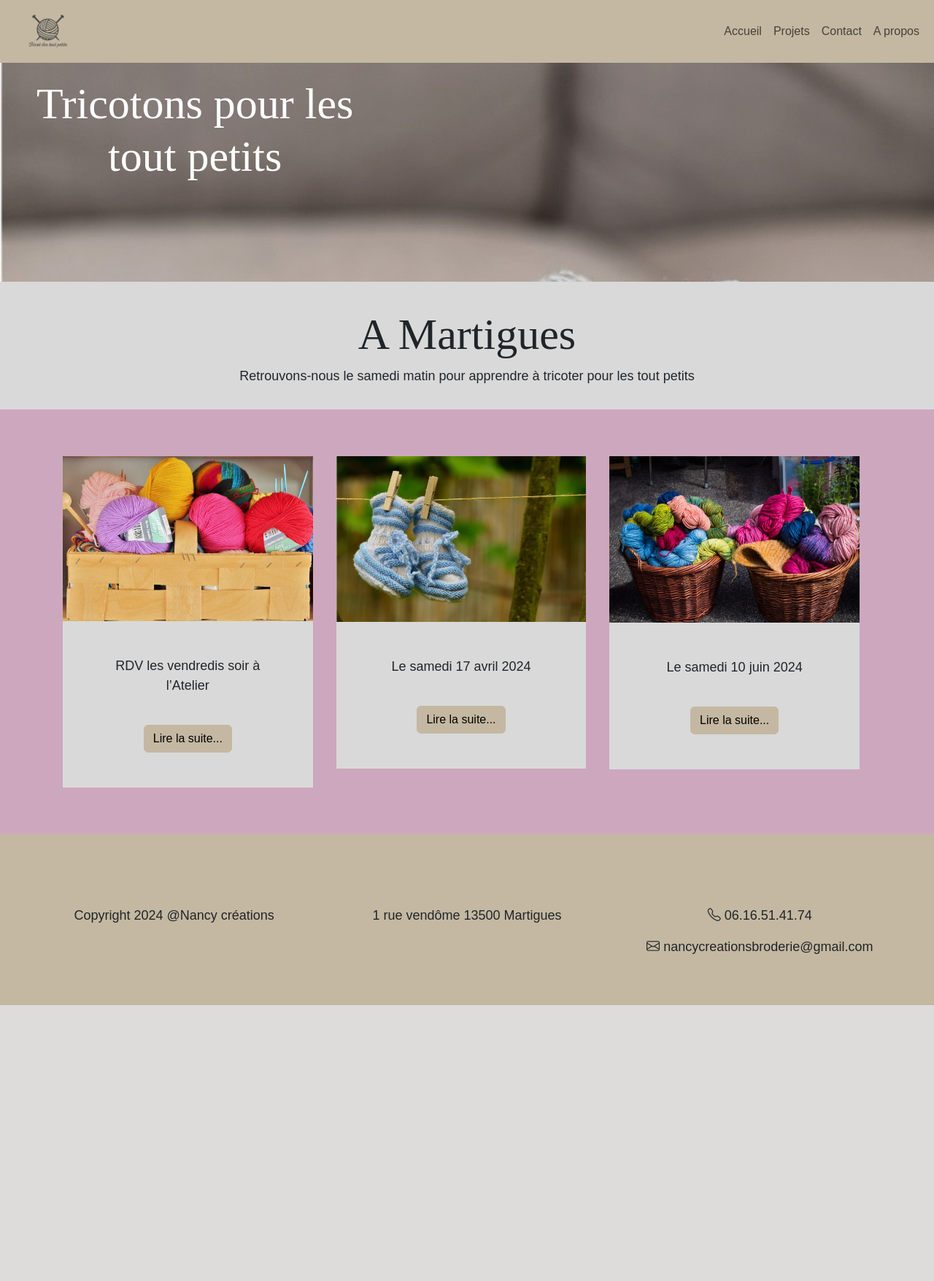
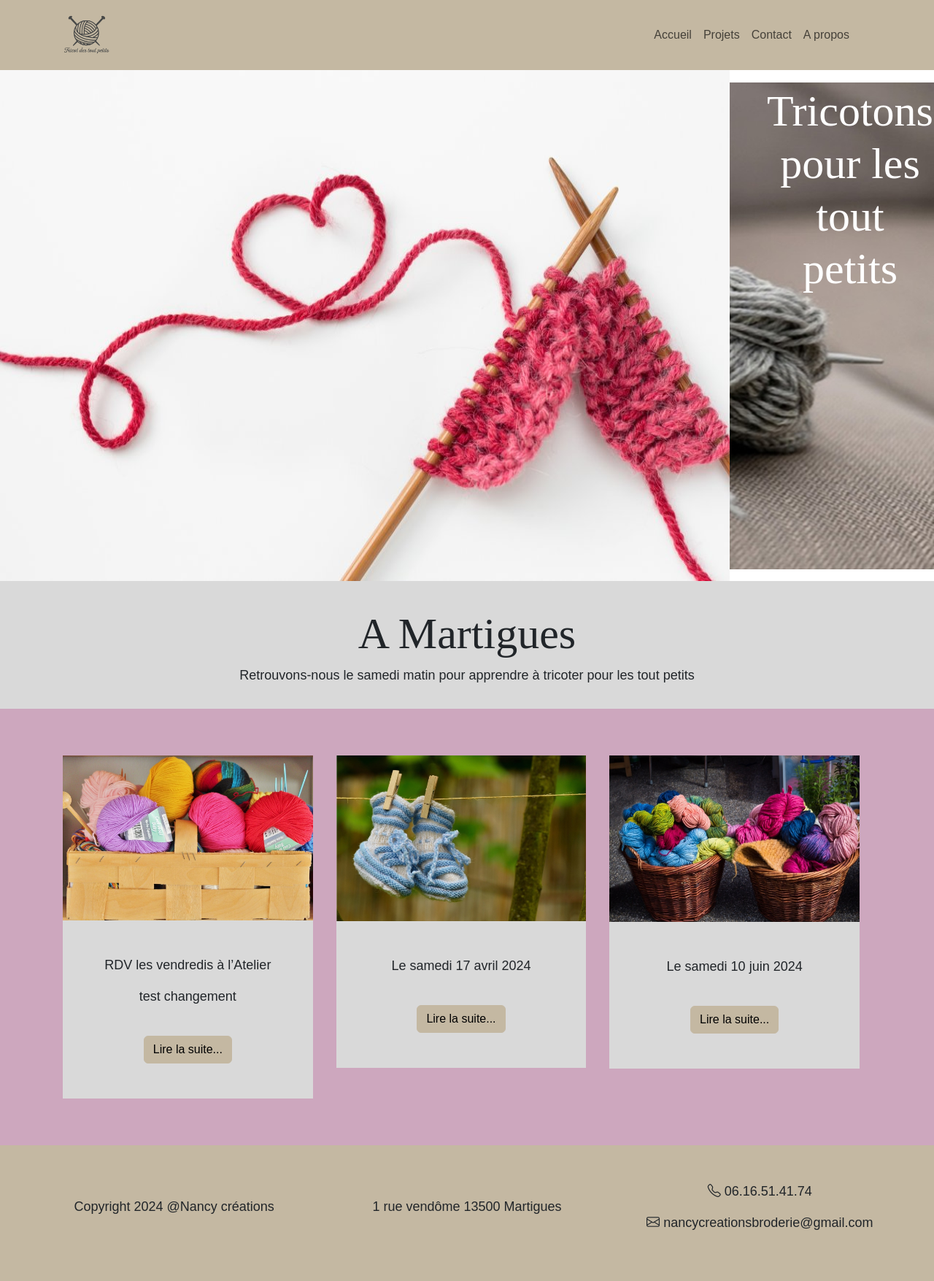
Before and after one commit to nancyh13500/Association-Tricot-des-tout-petits, a PHP site: page / in a window 1280 px wide. Shown: the whole page at 73% size. Before the commit the page ends 1377 px from the top, so only its background shows below. Run offline with PHP 8.4, Linux system fonts and the light colour scheme; some libraries are stand-ins or nearby versions; some web fonts are replaced.

Commit message:
update logo

```diff
--- a/Router/Router.js
+++ b/Router/Router.js
@@ -26,8 +26,10 @@
   const path = window.location.pathname;
   // Récupération de l'URL actuelle
   const actualRoute = getRouteByUrl(path);
-  // Récupération du contenu HTML de la route
-  const html = await fetch(actualRoute.pathHtml).then((data) => data.text());
+  // Récupération du contenu HTML de la route (sans cache pour voir les mises à jour)
+  const html = await fetch(actualRoute.pathHtml, { cache: "no-store" }).then((data) =>
+    data.text()
+  );
   // Ajout du contenu HTML à l'élément avec l'ID "main-page"
   document.getElementById("main-page").innerHTML = html;
 
--- a/Router/allRoutes.js
+++ b/Router/allRoutes.js
@@ -11,4 +11,4 @@
 ];
 
 //Le titre s'affiche comme ceci : Route.titre - websitename
-export const websiteName = "Tricot pour les tout petits";
+export const websiteName = "Tricot des tout petits";
--- a/index.html
+++ b/index.html
@@ -17,14 +17,14 @@
 
     <header>
           <nav class="navbar navbar-expand-lg bg-primary">
-              <div class="container-fluid">
-               <a class="navbar-brand d-flex align-items-center" href="/">
-                 <img src="/img/logo tricot.png" alt="Tricot des tout petits" class="me-2 ms-4" style="height: 60px;">
+              <div class="container-fluid ms-5 me-5">
+               <a class="navbar-brand d-flex align-items-center justify-content-center ms-4" href="/">
+                 <img src="/img/logo tricot.png" alt="Tricot des tout petits" class="logo-navbar" style="height: 70px;">
                </a>
               <button class="navbar-toggler" type="button" data-bs-toggle="collapse" data-bs-target="#navbarSupportedContent" aria-controls="navbarSupportedContent" aria-expanded="false" aria-label="Toggle navigation">
                 <span class="navbar-toggler-icon"></span>
               </button>
-              <div class="collapse navbar-collapse" id="navbarSupportedContent">
+              <div class="collapse navbar-collapse me-5" id="navbarSupportedContent">
                 <ul class="navbar-nav ms-auto mb-2 mb-lg-0">
                   <li class="nav-item">
                     <a class="nav-link" href="/" onclick="route()">Accueil</a>
@@ -49,7 +49,7 @@
     </main>
 
     <footer class="bg-primary text-center footer">
-        <div class="row pt-5">
+        <div class="row align-items-center">
             <div class="col-12 col-lg-4">
                 <p>Copyright 2024 @Nancy créations</p>
             </div>
--- a/pages/actualites.html
+++ b/pages/actualites.html
@@ -4,6 +4,9 @@
     </div>
 </div>
 
+<div class="text-center my-4">
+    <img src="../img/logo tricot.png" alt="Tricot des tout petits" style="height: 80px;">
+</div>
 
 <div class="container text-center p-5 bg-secondary">
     <div class="col-12">
--- a/pages/home.html
+++ b/pages/home.html
@@ -1,10 +1,11 @@
 <div class="hero-scene text-center text-white">
+    <img src="../img/tricot-hero.jpg" alt="Tricot pour les tout petits" class="hero-image">
     <div class="hero-scene-content">
         <h1>Tricotons pour les<br>tout petits</h1>
     </div>
 </div>
 
-<section>
+<section class="article">
     <article class="bg-secondary text-center">
         <div class="container p-3">
             <h1>A Martigues</h1>
@@ -21,7 +22,8 @@
                     </div>
                 <div class="col bg-secondary p-5">
                     <div class="text-center">
-                        <p>RDV les vendredis soir à l’Atelier</p>
+                        <p>RDV les vendredis à l’Atelier</p>
+                        <p>test changement</p>
                             <div class="text-center pt-4">
                                 <a href="/actualites" class="btn btn-primary" onclick="route()">Lire la suite...</a>
                             </div>
--- a/pages/prochainement.html
+++ b/pages/prochainement.html
@@ -2,6 +2,10 @@
     <div class="container p-4">
         <h1>Prochainement</h1>
     </div>
+</div>
+
+<div class="text-center my-4">
+    <img src="../img/logo tricot.png" alt="Tricot des tout petits" style="height: 80px;">
 </div>
 
 <div class="container text-center p-5 bg-secondary">
--- a/pages/projets.html
+++ b/pages/projets.html
@@ -2,6 +2,10 @@
     <div class="container p-4">
         <h1>Projets</h1>
     </div>
+</div>
+
+<div class="text-center my-4">
+    <img src="../img/logo tricot.png" alt="Tricot des tout petits" style="height: 80px;">
 </div>
 
 <div class="container text-center p-5 bg-secondary">
--- a/scss/main.scss
+++ b/scss/main.scss
@@ -5,6 +5,10 @@
 html {
     position: relative;
     min-height: 100%;
+}
+
+body {
+    padding-top: 0;
 }
 
 main {
@@ -30,19 +34,25 @@
 }
 
 .hero-scene {
+    position: relative;
     display: flex;
-    background-image: url(../img/wool.jpg);
-    background-size: cover;
-    background-position: center;
-    background-repeat: no-repeat;
+    justify-content: center;
+    align-items: center;
     min-height: 400px;
+    overflow: hidden;
+}
+
+.hero-image {
+    position: absolute;
+    inset: 0;
+    width: 100%;
+    height: 100%;
+    object-fit: cover;
+    z-index: -1;
 }
 
 .hero-scene-content {
-    height: 400px;
-    display: flex;
-    flex-direction: row;
-    margin-left: 50px;
+    position: relative;
 }
 
 .text-justify {
@@ -78,6 +88,7 @@
         opacity: 0;
         transition: all 0.3s;
     }
+}
 
 @media screen and (min-width: 1024px) {
     .container {
```
Also changed, not shown: package.json (+13 -0 lines), img/tricot-hero.jpg (added), img/wool.jpg, package-lock.json, readme.md, scss/main.css, 1 other file.
